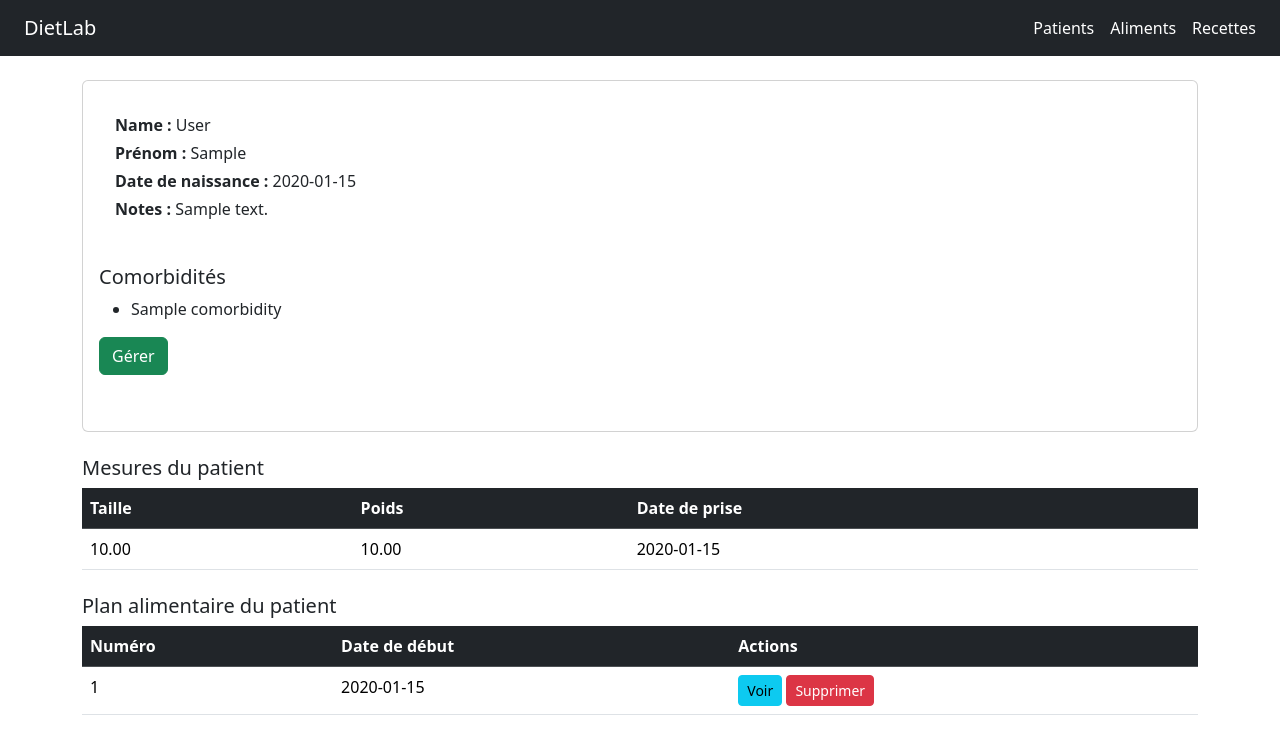
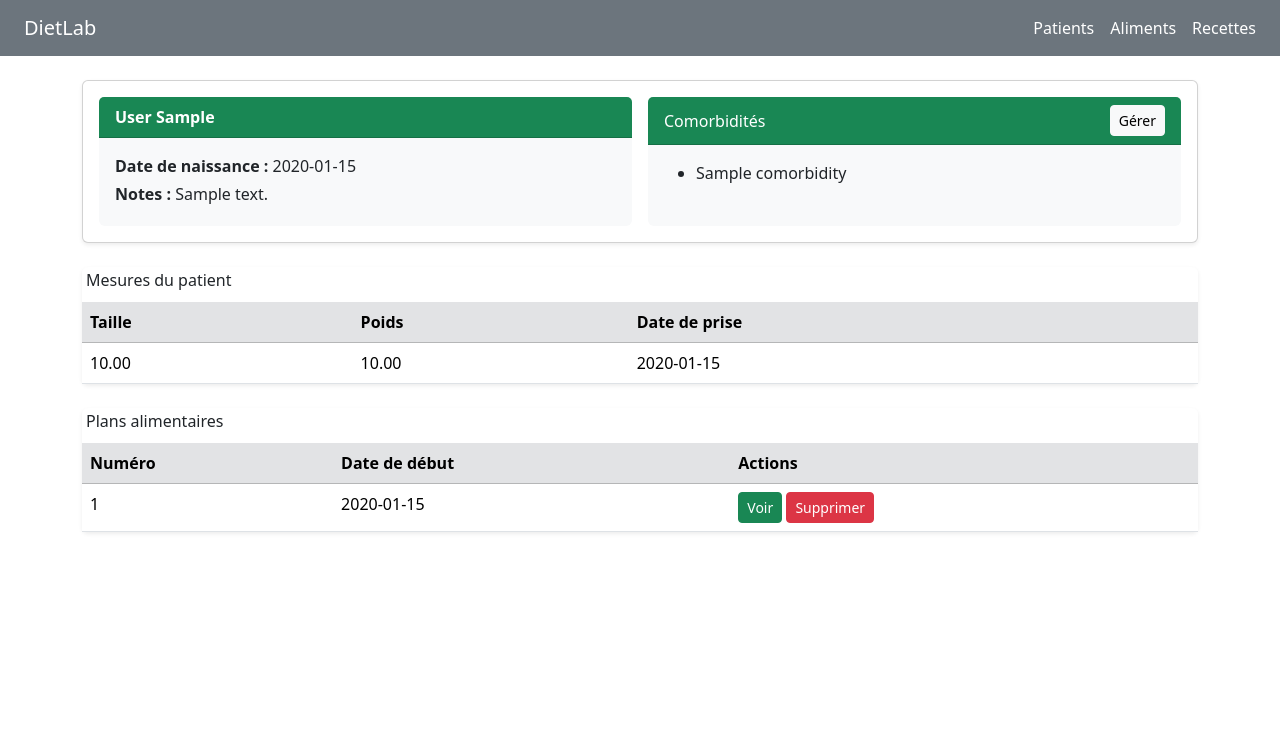
Before and after one commit to ZyDrew/DietLab-web, a FastAPI app: page /patients/1 in a window 1280 px wide. Shown: the top 754 px of the page. Run offline with FastAPI, Linux system fonts and the light colour scheme; tables that the repository leaves empty hold one stand-in row (values such as "Sample post").

Commit message:
v0.0.13 - some visual fix

```diff
--- a/app/templates/base.html
+++ b/app/templates/base.html
@@ -10,7 +10,7 @@
         <link href="https://cdn.jsdelivr.net/npm/bootstrap@5.3.8/dist/css/bootstrap.min.css" rel="stylesheet" integrity="sha384-sRIl4kxILFvY47J16cr9ZwB07vP4J8+LH7qKQnuqkuIAvNWLzeN8tE5YBujZqJLB" crossorigin="anonymous">
     </head>
     <body>
-        <nav class="navbar navbar-dark bg-dark px-4">
+        <nav class="navbar navbar-dark bg-secondary px-4">
             <a class="navbar-brand" href="/">DietLab</a>
             <div class="d-flex gap-3">
                 <a class="nav-link text-white" href="/">Patients</a>
--- a/app/templates/patients/comorbidities_form.html
+++ b/app/templates/patients/comorbidities_form.html
@@ -4,8 +4,8 @@
     <h5 class="modal-title">Comorbidités</h5>
     <button type="button" class="btn-close btn-close-white" data-bs-dismiss="modal"></button>
 </div>
-<form   hx-post="/patients/{patient_id}/comorbidities/edit"
-        hx-target="#manage-comorbidities-form"
+<form   hx-post="/patients/{{patient.id}}/comorbidities/edit"
+        hx-target="#patient-comorbidities"
         hx-swap="innerHTML"
         hx-on::after-request="bootstrap.Modal.getInstance(document.getElementById('comorbiditiesModal')).hide()">
         <div class="modal-body">
@@ -19,7 +19,7 @@
                                 name="comorbidities_ids"
                                 value="{{ comorbidity.id }}"
                                 {% if comorbidity.id in patient_comorbidities_ids %}checked{% endif %}>
-                        <label class="form-check-label" for="male">{{ comorbidity.name }}</label>
+                        <label class="form-check-label">{{ comorbidity.name }}</label>
                     </div>
                     {% endfor %}
                 </div>
--- /dev/null
+++ b/app/templates/patients/comorbidities_list.html
@@ -0,0 +1,11 @@
+<!-- template/patients/comorbidities_list.html -->
+
+{% if comorbidities %}
+<ul>
+    {% for comorbidity in comorbidities %}
+    <li>{{ comorbidity.comorbidity.name }}</li>
+    {% endfor %}
+</ul>
+{% else %}
+<p>Aucune</p>
+{% endif %}
--- a/app/templates/patients/details.html
+++ b/app/templates/patients/details.html
@@ -6,21 +6,31 @@
 {% block content %}
 
 <div id="patient-details">
-    <div class="card p-3 mb-4">
-        <div id="patient-infos" class="p-3 mb-4">
-            <p class="mb-1"><strong>Name : </strong>{{ patient.lastname }}</p>
-            <p class="mb-1"><strong>Prénom : </strong>{{ patient.firstname }}</p>
+
+    <!-- Global card for patient -->
+    <div class="card mb-4 border-1 shadow-sm">
+        <div class="card-body">
+            <div class="row g-3">
+
+                <!-- Patient's details - Left side -->
+                <div class="col-md-6">
+                    <div class="card h-100 bg-light border-0">
+                        <div class="card-header bg-success text-white">
+                            <strong>{{ patient.lastname }} {{ patient.firstname }}</strong>
+                        </div>
+                        <div class="card-body">
                             <p class="mb-1"><strong>Date de naissance : </strong>{{ patient.birthdate }}</p>
-            <p class="mb-1"><strong>Notes : </strong>{{ patient.notes }}</p>
+                            <p class="mb-1"><strong>Notes : </strong>{{ patient.notes or "Aucune" }}</p>
                         </div>
-        <div id="patient-comorbidities" class="mb-4">
-            <h5>Comorbidités</h5>
-            <ul>
-                {% for comorbidity in comorbidities %}
-                <li>{{ comorbidity.comorbidity.name }}</li>
-                {% endfor %}
-            </ul>
-            <button class="btn btn-success mb-3"
+                    </div>
+                </div>
+
+                <!-- Patient's comorbidities - Right side -->
+                <div class="col-md-6">
+                    <div class="card h-100 bg-light border-0">
+                        <div class="card-header bg-success text-white d-flex justify-content-between align-items-center">
+                            <span>Comorbidités</span>
+                            <button class="btn btn-sm btn-light"
                                     hx-get="/patients/{{patient.id}}/comorbidities/edit"
                                     hx-target="#manage-comorbidities-form"
                                     hx-swap="innerHTML"
@@ -28,11 +38,21 @@
                                     Gérer
                             </button>
                         </div>
+                        <div id="patient-comorbidities" class="card-body">
+                            {% include "patients/comorbidities_list.html" %}
                         </div>
-    <div id="patient-measurements" class="mb-4">
-        <table class="table table-hover">
-            <h5>Mesures du patient</h5>
-            <thead class="table-dark">
+                    </div>
+                </div>
+            </div>
+        </div>
+    </div>
+
+    <!-- Patient's measurements  -->
+    <div class="card mb-4 border-0 shadow-sm">
+        <h6 class="mb-2 p-1">Mesures du patient</h6>
+        <div class="card-body p-0">
+            <table class="table table-hover mb-0">
+                <thead class="table-secondary">
                     <tr>
                         <th>Taille</th>
                         <th>Poids</th>
@@ -50,10 +70,14 @@
                 </tbody>
             </table>
         </div>
-    <div id="patient-foodplan" class="mb-4">
-        <table class="table table-hover">
-            <h5>Plan alimentaire du patient</h5>
-            <thead class="table-dark">
+    </div>
+
+    <!-- Patient's meal plans -->
+    <div class="card mb-4 border-0 shadow-sm">
+        <h6 class="mb-2 p-1">Plans alimentaires</h6>
+        <div class="card-body p-0">
+            <table class="table table-hover mb-0">
+                <thead class="table-secondary">
                     <tr>
                         <th>Numéro</th>
                         <th>Date de début</th>
@@ -66,13 +90,14 @@
                         <td>{{ meal_plan.id }}</td>
                         <td>{{ meal_plan.start_date }}</td>
                         <td>
-                        <a href="/meal_plan/{{ meal_plan.id }}" class="btn btn-sm btn-info">Voir</a>
+                            <a href="/meal_plan/{{ meal_plan.id }}" class="btn btn-sm btn-success">Voir</a>
                             <button class="btn btn-sm btn-danger">Supprimer</button>
                         </td>
                     </tr>
                     {% endfor %}
                 </tbody>
             </table>
+        </div>
     </div>
 </div>
 
--- a/app/templates/patients/list.html
+++ b/app/templates/patients/list.html
@@ -1,7 +1,7 @@
 <!-- templates/patients/list.html -->
 
 <table class="table table-hover">
-    <thead class="table-dark">
+    <thead class="table-secondary">
         <tr>
             <th>Nom</th>
             <th>Prénom</th>
@@ -16,7 +16,7 @@
             <td>{{ patient.firstname }}</td>
             <td>{{ patient.birthdate }}</td>
             <td>
-                <a href="/patients/{{ patient.id }}" class="btn btn-sm btn-info">Voir</a>
+                <a href="/patients/{{ patient.id }}" class="btn btn-sm btn-success">Voir</a>
                 <button class="btn btn-sm btn-danger">Supprimer</button>
             </td>
         </tr>
```
Also changed, not shown: app/routes/views.py (+54 -4 lines), app/services/utils.py (+8 -0 lines). Lines whose indentation alone changed are shown as unchanged.
